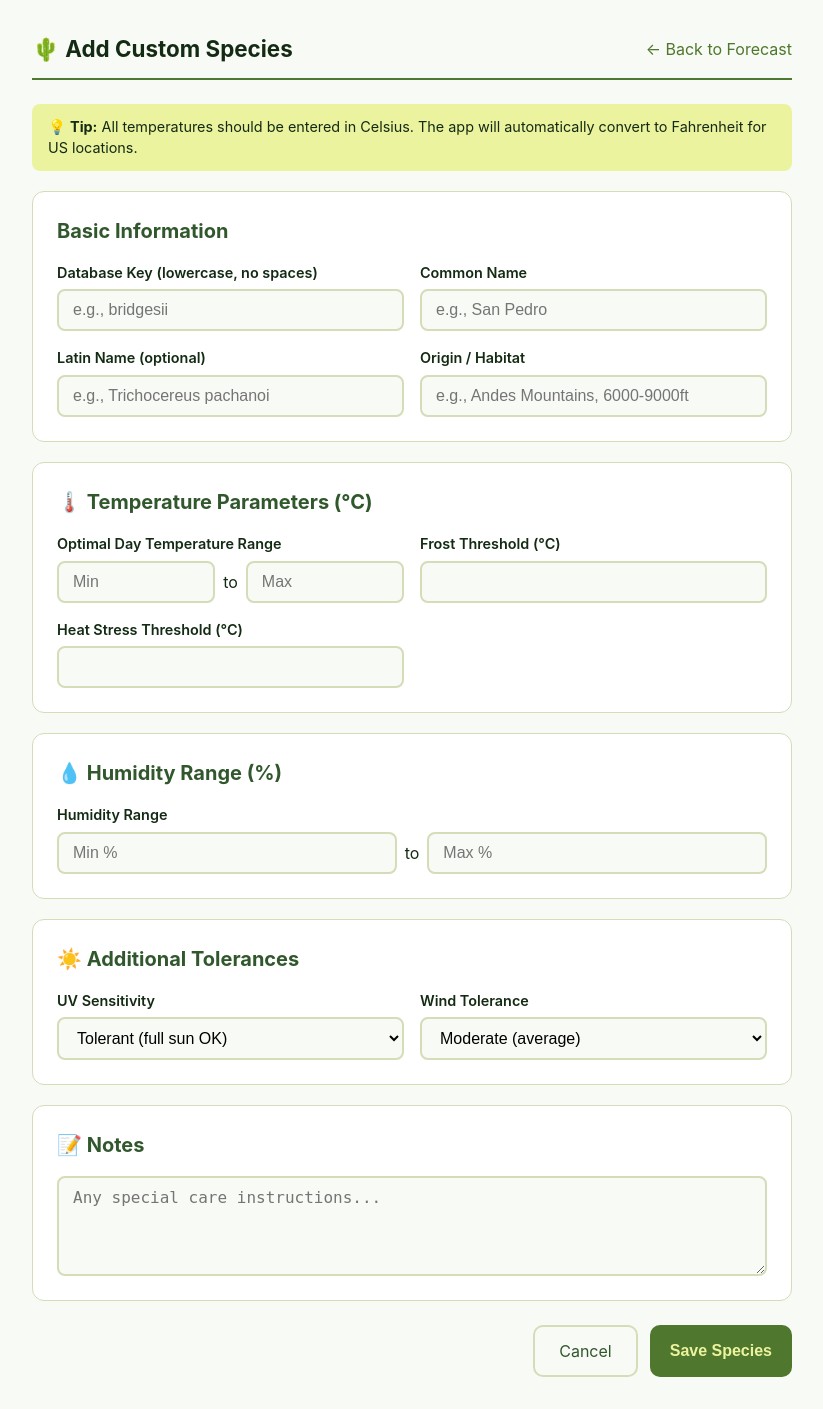
After one commit to openclawagent1952-max/cactusapp, a Flask app: page /species/new in a window 1280 px wide. The commit adds this page. Shown: the whole page, without its empty margins (228-1051 px from the left). Run offline with Flask 3, Linux system fonts and the light colour scheme.

Commit message:
hopefully sorted

```diff
--- a/web/app.py
+++ b/web/app.py
@@ -26,6 +26,8 @@ SPECIES_DB = {
         "temp_optimal_c": {"day_min": 20, "day_max": 29},
         "temp_critical_c": {"frost_threshold": -4, "heat_stress": 38},
         "humidity_optimal": {"min": 30, "max": 80},
+        "uv_sensitive": False,
+        "wind_tolerance": "moderate",
         "is_core": True
     },
     "peruvianus": {
@@ -35,6 +37,8 @@ SPECIES_DB = {
         "temp_optimal_c": {"day_min": 18, "day_max": 29},
         "temp_critical_c": {"frost_threshold": -4, "heat_stress": 40},
         "humidity_optimal": {"min": 30, "max": 60},
+        "uv_sensitive": False,
+        "wind_tolerance": "moderate",
         "is_core": True
     },
     "bridgesii": {
@@ -44,6 +48,8 @@ SPECIES_DB = {
         "temp_optimal_c": {"day_min": 20, "day_max": 29},
         "temp_critical_c": {"frost_threshold": -5, "heat_stress": 35},
         "humidity_optimal": {"min": 30, "max": 70},
+        "uv_sensitive": False,
+        "wind_tolerance": "low",
         "is_core": True
     },
     # Additional hobby species - scientifically verified values
@@ -54,6 +60,8 @@ SPECIES_DB = {
         "temp_optimal_c": {"day_min": 20, "day_max": 28},
         "temp_critical_c": {"frost_threshold": -3, "heat_stress": 37},
         "humidity_optimal": {"min": 35, "max": 70},
+        "uv_sensitive": True,
+        "wind_tolerance": "moderate",
         "is_core": False
     },
     "terscheckii": {
@@ -63,6 +71,8 @@ SPECIES_DB = {
         "temp_optimal_c": {"day_min": 18, "day_max": 30},
         "temp_critical_c": {"frost_threshold": -9, "heat_stress": 42},
         "humidity_optimal": {"min": 20, "max": 50},
+        "uv_sensitive": False,
+        "wind_tolerance": "high",
         "is_core": False
     },
     "macrogonus": {
@@ -72,6 +82,8 @@ SPECIES_DB = {
         "temp_optimal_c": {"day_min": 19, "day_max": 28},
         "temp_critical_c": {"frost_threshold": -4, "heat_stress": 39},
         "humidity_optimal": {"min": 30, "max": 60},
+        "uv_sensitive": False,
+        "wind_tolerance": "moderate",
         "is_core": False
     },
     "validus": {
@@ -81,6 +93,8 @@ SPECIES_DB = {
         "temp_optimal_c": {"day_min": 18, "day_max": 28},
         "temp_critical_c": {"frost_threshold": -8, "heat_stress": 40},
         "humidity_optimal": {"min": 25, "max": 55},
+        "uv_sensitive": False,
+        "wind_tolerance": "moderate",
         "is_core": False
     },
     "werdermannianus": {
@@ -90,6 +104,8 @@ SPECIES_DB = {
         "temp_optimal_c": {"day_min": 17, "day_max": 27},
         "temp_critical_c": {"frost_threshold": -5, "heat_stress": 36},
         "humidity_optimal": {"min": 30, "max": 60},
+        "uv_sensitive": False,
+        "wind_tolerance": "low",
         "is_core": False
     },
     "taquimbalensis": {
@@ -99,6 +115,8 @@ SPECIES_DB = {
         "temp_optimal_c": {"day_min": 21, "day_max": 32},
         "temp_critical_c": {"frost_threshold": -2, "heat_stress": 40},
         "humidity_optimal": {"min": 35, "max": 75},
+        "uv_sensitive": True,
+        "wind_tolerance": "low",
         "is_core": False
     },
     "cuzcoensis": {
@@ -108,6 +126,8 @@ SPECIES_DB = {
         "temp_optimal_c": {"day_min": 16, "day_max": 26},
         "temp_critical_c": {"frost_threshold": -6, "heat_stress": 33},
         "humidity_optimal": {"min": 30, "max": 65},
+        "uv_sensitive": False,
+        "wind_tolerance": "moderate",
         "is_core": False
     },
     "spachianus": {
@@ -117,6 +137,8 @@ SPECIES_DB = {
         "temp_optimal_c": {"day_min": 18, "day_max": 32},
         "temp_critical_c": {"frost_threshold": -4, "heat_stress": 40},
         "humidity_optimal": {"min": 30, "max": 65},
+        "uv_sensitive": True,
+        "wind_tolerance": "low",
         "is_core": False
     }
 }
@@ -299,26 +321,30 @@ def format_date(date_str, country):
 
 
 def get_weather(lat, lon, use_fahrenheit):
-    """Get weather with correct units - includes humidity extremes and soil temp"""
+    """Get weather with UV index, apparent temperature, and wind"""
     try:
         url = "https://api.open-meteo.com/v1/forecast"
         units = get_unit_config("United States" if use_fahrenheit else "Other")
 
-        # Open-Meteo requires daily parameters as a list, not comma-separated string
+        # Open-Meteo daily parameters - FREE API
         daily_params = [
             "temperature_2m_max",
             "temperature_2m_min",
+            "apparent_temperature_max",  # Heat index
+            "apparent_temperature_min",  # Wind chill
             "relative_humidity_2m_mean",
             "precipitation_sum",
             "weather_code",
             "cloudcover_mean",
-            "windspeed_10m_max"
+            "windspeed_10m_max",
+            "uv_index_max"  # FREE UV index
         ]
 
         current_params = [
             "temperature_2m",
             "relative_humidity_2m",
-            "windspeed_10m"
+            "windspeed_10m",
+            "uv_index"  # FREE current UV
         ]
 
         params = {
@@ -409,6 +435,7 @@ def get_forecast():
         "wind": current_data.get("windspeed_10m", 0),
         "cloudcover": current_data.get("cloudcover", 0),
         "weather_code": current_data.get("weather_code", 0),
+        "uv_index": current_data.get("uv_index", 0),  # NEW
         "location": {"city": loc_data["name"], "region": loc_data["country"]},
         "temp_symbol": units["temp_symbol"],
         "speed_symbol": units["speed_symbol"]
@@ -429,30 +456,38 @@ def get_forecast():
     for i in range(time_count):
         day_max = daily["temperature_2m_max"][i]
         day_min = daily["temperature_2m_min"][i]
+        # NEW: Apparent temperature (heat index / wind chill)
+        apparent_max = safe_get(daily, "apparent_temperature_max", day_max, i)
+        apparent_min = safe_get(daily, "apparent_temperature_min", day_min, i)
         humidity = daily["relative_humidity_2m_mean"][i]
         precip = safe_get(daily, "precipitation_sum", 0, i)
         wind = safe_get(daily, "windspeed_10m_max", 0, i)
         cloudcover = safe_get(daily, "cloudcover_mean", 0, i)
         weather_code = safe_get(daily, "weather_code", 0, i)
+        uv_index = safe_get(daily, "uv_index_max", 0, i)  # NEW
+        # Note: soil_temp requires premium API, estimate as avg of day temps
+        soil_temp = (day_max + day_min) / 2
 
         # Temperature volatility (daily swing)
         temp_swing = day_max - day_min
 
-        # For fields not available in basic API, use calculated fallbacks
-        humidity_min = humidity - 10  # Estimate
-        humidity_max = humidity + 10  # Estimate
-        soil_temp = (day_max + day_min) / 2  # Estimate soil as average of air
+        # For humidity, estimate range
+        humidity_min = humidity - 10
+        humidity_max = humidity + 10
 
         day_data = {
             "date": format_date(daily["time"][i], loc_data["country"]),
             "day_of_week": datetime.strptime(daily["time"][i], "%Y-%m-%d").strftime("%A"),
             "temp_max": day_max,
             "temp_min": day_min,
+            "apparent_temp_max": apparent_max,  # NEW: Heat index / wind chill
+            "apparent_temp_min": apparent_min,  # NEW: Heat index / wind chill
             "temp_swing": temp_swing,
             "humidity": humidity,
             "humidity_min": humidity_min,
             "humidity_max": humidity_max,
             "soil_temp": soil_temp,
+            "uv_index": uv_index,  # NEW
             "precipitation": precip,
             "wind": wind,
             "cloudcover": cloudcover,
@@ -517,6 +552,33 @@ def get_forecast():
                 if soil_temp < frost_thresh and day_min > frost_thresh + 2:
                     exceptions.append(f"🌡️ Soil freeze risk: {soil_temp:.0f}{units['temp_symbol']} soil vs {day_min}{units['temp_symbol']} air - roots exposed!")
 
+                # NEW: UV index alerts (for UV-sensitive species)
+                uv_sensitive = sp_data.get("uv_sensitive", False)
+                if uv_sensitive and uv_index > 9:
+                    exceptions.append(f"☀️ EXTREME UV: {uv_index} - protect sensitive plants!")
+                elif uv_sensitive and uv_index > 7:
+                    exceptions.append(f"☀️ High UV: {uv_index} - shade recommended")
+
+                # NEW: Apparent temperature (heat index / wind chill)
+                apparent_diff_max = apparent_max - day_max
+                apparent_diff_min = apparent_min - day_min
+
+                # Heat index warning
+                if apparent_diff_max > (5 if use_fahrenheit else 3):
+                    exceptions.append(f"🔥 Feels like {apparent_max:.0f}{units['temp_symbol']} (heat index) - actual {day_max}{units['temp_symbol']}")
+
+                # Wind chill warning
+                if apparent_diff_min < -(5 if use_fahrenheit else 3):
+                    wind_desc = "strong" if wind > 15 else "moderate"
+                    exceptions.append(f"🌬️ Feels like {apparent_min:.0f}{units['temp_symbol']} (wind chill) - {wind_desc} winds {wind}{units['speed_symbol']}")
+
+                # NEW: Wind damage risk
+                wind_tolerance = sp_data.get("wind_tolerance", "moderate")
+                if wind_tolerance == "low" and wind > 20:
+                    exceptions.append(f"💨 High wind {wind}{units['speed_symbol']} - secure tall plants!")
+                elif wind_tolerance == "low" and wind > 15:
+                    exceptions.append(f"💨 Wind {wind}{units['speed_symbol']} - watch for tipping")
+
                 if exceptions:
                     species_exceptions[sp] = {
                         "common_name": sp_data["common_names"][0],
@@ -529,11 +591,12 @@ def get_forecast():
         risk_level = "optimal"
         for sp_data in species_exceptions.values():
             for exc in sp_data.get("exceptions", []):
-                if "CRITICAL FROST" in exc or "Soil freeze risk" in exc:
+                if "CRITICAL FROST" in exc or "Soil freeze risk" in exc or "EXTREME UV" in exc:
                     risk_level = "danger"
                     break
                 elif any(x in exc for x in ["FROST WARNING", "COLD STRESS", "Heat stress",
-                                             "rot risk", "Extreme temp swing", "Large temp swing", "Heat warning"]):
+                                             "rot risk", "Extreme temp swing", "Large temp swing", "Heat warning",
+                                             "High UV", "High wind", "feels like", "wind chill"]):
                     risk_level = "caution"
         day_data["risk_level"] = risk_level
 
@@ -587,6 +650,12 @@ def get_forecast():
     })
 
 
+@app.route("/species/new")
+def add_species_form():
+    """Show form to add custom species"""
+    return render_template("add_species.html")
+
+
 if __name__ == "__main__":
     debug = os.environ.get("FLASK_DEBUG", "False").lower() == "true"
     port = int(os.environ.get("PORT", 5001))
--- /dev/null
+++ b/web/templates/add_species.html
@@ -0,0 +1,137 @@
+<!DOCTYPE html>
+<html lang="en">
+<head>
+    <meta charset="UTF-8">
+    <meta name="viewport" content="width=device-width, initial-scale=1.0">
+    <title>Add Custom Species - Cactus Weather Advisor</title>
+    <link rel="stylesheet" href="{{ url_for('static', filename='css/style.css') }}">
+    <style>
+        .form-container { max-width: 800px; margin: 0 auto; padding: 20px; }
+        .form-section { background: var(--surface); border-radius: 12px; padding: 24px; margin-bottom: 20px; border: 1px solid var(--border); }
+        .form-section h2 { margin-bottom: 16px; color: var(--hunter-green); font-size: 1.25rem; }
+        .form-grid { display: grid; grid-template-columns: repeat(auto-fit, minmax(250px, 1fr)); gap: 16px; }
+        .form-group { display: flex; flex-direction: column; gap: 6px; }
+        .form-group label { font-weight: 600; color: var(--evergreen); font-size: 0.9rem; }
+        .form-group input, .form-group textarea, .form-group select { padding: 10px 14px; border: 2px solid var(--border); border-radius: 8px; font-size: 1rem; background: var(--bg); }
+        .form-group input:focus, .form-group textarea:focus, .form-group select:focus { outline: none; border-color: var(--fern); }
+        .temp-range { display: flex; gap: 8px; align-items: center; }
+        .form-actions { display: flex; gap: 12px; justify-content: flex-end; margin-top: 24px; }
+        .btn-secondary { background: var(--bg); color: var(--hunter-green); border: 2px solid var(--border); padding: 12px 24px; border-radius: 10px; text-decoration: none; }
+        .help-text { background: var(--lime-cream); padding: 12px 16px; border-radius: 8px; margin-bottom: 20px; font-size: 0.9rem; }
+    </style>
+</head>
+<body>
+    <div class="form-container">
+        <header class="app-header" style="margin-bottom: 24px;">
+            <h1>🌵 Add Custom Species</h1>
+            <a href="/" style="color: var(--fern); text-decoration: none;">← Back to Forecast</a>
+        </header>
+        <div class="help-text">💡 <strong>Tip:</strong> All temperatures should be entered in Celsius. The app will automatically convert to Fahrenheit for US locations.</div>
+
+        <form id="species-form">
+            <div class="form-section">
+                <h2>Basic Information</h2>
+                <div class="form-grid">
+                    <div class="form-group">
+                        <label>Database Key (lowercase, no spaces)</label>
+                        <input type="text" id="key" name="key" placeholder="e.g., bridgesii" required>
+                    </div>
+                    <div class="form-group">
+                        <label>Common Name</label>
+                        <input type="text" id="common_name" name="common_name" placeholder="e.g., San Pedro" required>
+                    </div>
+                    <div class="form-group">
+                        <label>Latin Name (optional)</label>
+                        <input type="text" id="latin_name" name="latin_name" placeholder="e.g., Trichocereus pachanoi">
+                    </div>
+                    <div class="form-group">
+                        <label>Origin / Habitat</label>
+                        <input type="text" id="origin" name="origin" placeholder="e.g., Andes Mountains, 6000-9000ft">
+                    </div>
+                </div>
+            </div>
+
+            <div class="form-section">
+                <h2>🌡️ Temperature Parameters (°C)</h2>
+                <div class="form-grid">
+                    <div class="form-group">
+                        <label>Optimal Day Temperature Range</label>
+                        <div class="temp-range">
+                            <input type="number" id="temp_optimal_day_min" name="temp_optimal_day_min" placeholder="Min" step="0.1" required>
+                            <span>to</span>
+                            <input type="number" id="temp_optimal_day_max" name="temp_optimal_day_max" placeholder="Max" step="0.1" required>
+                        </div>
+                    </div>
+                    <div class="form-group">
+                        <label>Frost Threshold (°C)</label>
+                        <input type="number" id="frost_threshold" name="frost_threshold" step="0.1" required>
+                    </div>
+                    <div class="form-group">
+                        <label>Heat Stress Threshold (°C)</label>
+                        <input type="number" id="heat_stress" name="heat_stress" step="0.1" required>
+                    </div>
+                </div>
+            </div>
+
+            <div class="form-section">
+                <h2>💧 Humidity Range (%)</h2>
+                <div class="form-grid">
+                    <div class="form-group">
+                        <label>Humidity Range</label>
+                        <div class="temp-range">
+                            <input type="number" id="humidity_min" name="humidity_min" placeholder="Min %" min="0" max="100" required>
+                            <span>to</span>
+                            <input type="number" id="humidity_max" name="humidity_max" placeholder="Max %" min="0" max="100" required>
+                        </div>
+                    </div>
+                </div>
+            </div>
+
+            <div class="form-section">
+                <h2>☀️ Additional Tolerances</h2>
+                <div class="form-grid">
+                    <div class="form-group">
+                        <label>UV Sensitivity</label>
+                        <select id="uv_sensitive" name="uv_sensitive">
+                            <option value="false">Tolerant (full sun OK)</option>
+                            <option value="true">Sensitive (needs shade)</option>
+                        </select>
+                    </div>
+                    <div class="form-group">
+                        <label>Wind Tolerance</label>
+                        <select id="wind_tolerance" name="wind_tolerance">
+                            <option value="high">High (dwarf/ground-hugging)</option>
+                            <option value="moderate" selected>Moderate (average)</option>
+                            <option value="low">Low (tall/thin, prone to tipping)</option>
+                        </select>
+                    </div>
+                </div>
+            </div>
+
+            <div class="form-section">
+                <h2>📝 Notes</h2>
+                <div class="form-group">
+                    <textarea id="notes" name="notes" rows="4" placeholder="Any special care instructions..."></textarea>
+                </div>
+            </div>
+
+            <div class="form-actions">
+                <a href="/" class="btn-secondary">Cancel</a>
+                <button type="submit">Save Species</button>
+            </div>
+        </form>
+        <div id="message" style="margin-top: 20px; padding: 16px; border-radius: 8px; display: none;"></div>
+    </div>
+
+    <script>
+        document.getElementById('species-form').addEventListener('submit', async (e) => {
+            e.preventDefault();
+            const msgDiv = document.getElementById('message');
+            msgDiv.style.background = '#fee2e2';
+            msgDiv.style.color = '#991b1b';
+            msgDiv.textContent = '✗ Custom species API not yet implemented. Coming in v2.1!';
+            msgDiv.style.display = 'block';
+        });
+    </script>
+</body>
+</html>
--- a/web/templates/index.html
+++ b/web/templates/index.html
@@ -14,7 +14,7 @@
     <div class="app-container">
         <header class="app-header">
             <h1>🌵 Trichocereus Weather Advisor</h1>
-            <span class="version">version 1.0</span>
+            <span class="version">version 2.0</span>
         </header>
 
         <section class="location-section">
```
